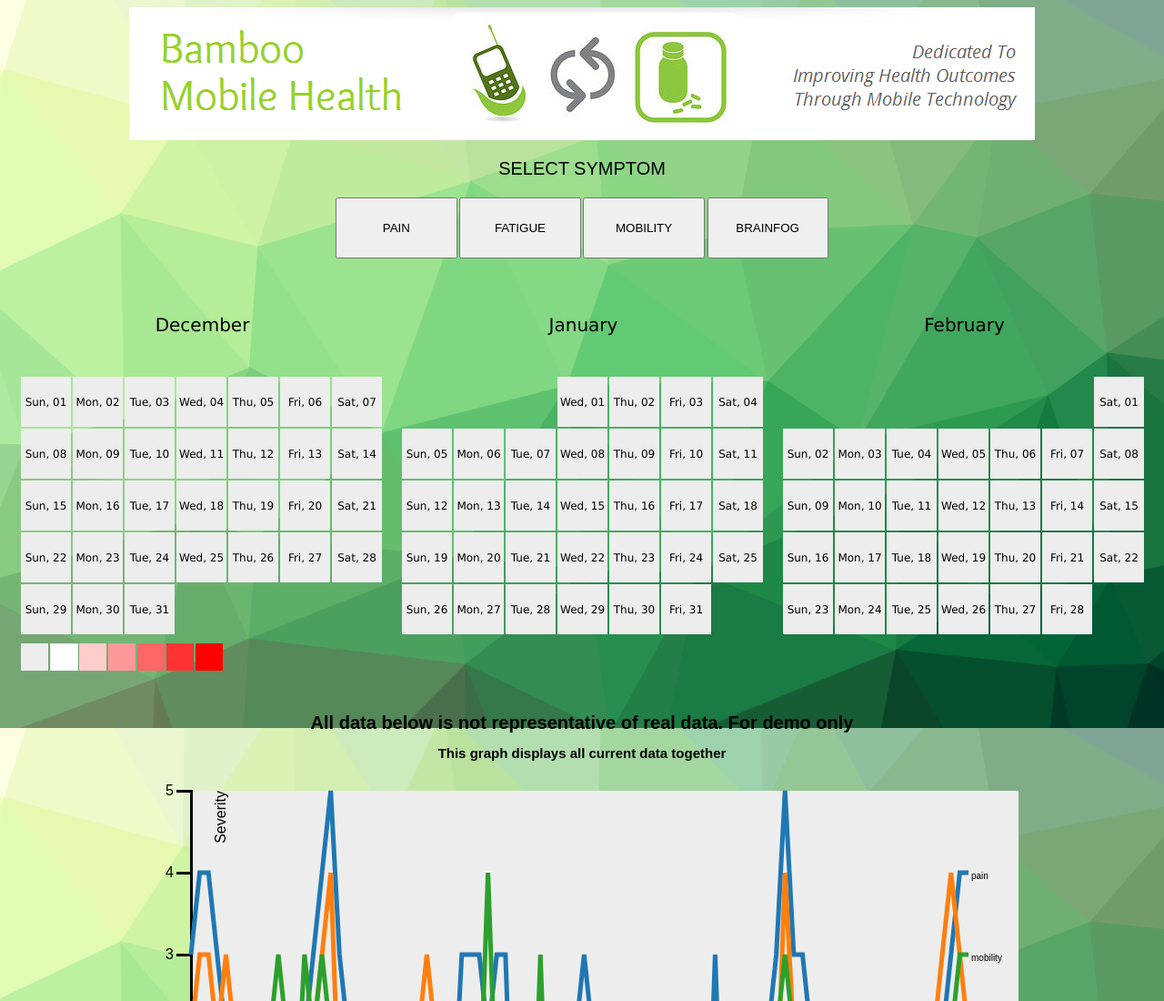
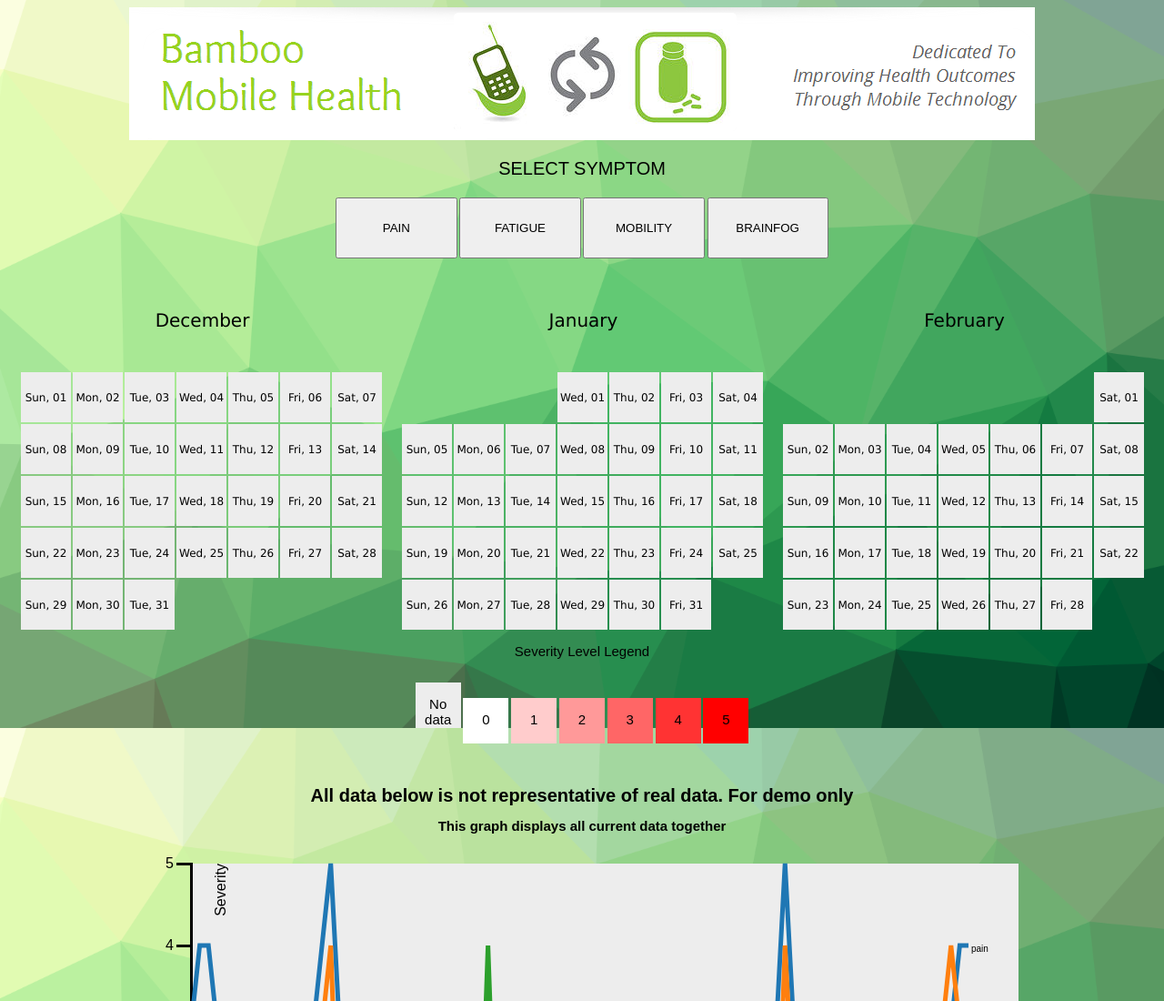
Before and after one commit to tapresle/tapresle.github.io, a plain HTML site: page index.html in a window 1280 px wide. Shown: the top 1100 px of the page at 91% size. Drawn offline with nearby package versions, Linux system fonts and the light colour scheme.

Commit message:
changed the legend to my own and not linked to the calendar

```diff
--- a/cal-heatmap.css
+++ b/cal-heatmap.css
@@ -11,24 +11,80 @@
 }
 #title {
 	text-align: center;
-
-}
-
-#graphback {
-
 }
 
 p {
 	font-family: sans-serif;
+	font-size:1.5em;
+	color: #000000;
+}
+
+#select {
+	font-family: sans-serif;
 	font-size:2em;
 	color: #000000;
 }
+
 body {
   font: 10px sans-serif;
 }
+
 button {
 	width: 10em;
 	height: 5em;
+}
+
+#legend {
+
+}
+
+#empty {
+	width: 5em;
+	height: 5em;
+	background-color: #ededed;
+	display: inline-block;
+}
+
+#zero {
+	width: 5em;
+	height: 5em;
+	background-color: hsla(360, 100%, 100%, 1);
+	display: inline-block;
+}
+
+#one {
+	width: 5em;
+	height: 5em;
+	background-color: hsla(360, 100%, 90%, 1);
+	display: inline-block;
+}
+
+#two {
+	width: 5em;
+	height: 5em;
+	background-color: hsla(360, 100%, 80%, 1);
+	display: inline-block;
+}
+
+#three {
+	width: 5em;
+	height: 5em;
+	background-color: hsla(360, 100%, 70%, 1);
+	display: inline-block;
+}
+
+#four {
+	width: 5em;
+	height: 5em;
+	background-color: hsla(360, 100%, 60%, 1);
+	display: inline-block;
+}
+
+#five {
+	width: 5em;
+	height: 5em;
+	background-color: hsla(360, 100%, 50%, 1);
+	display: inline-block;
 }
 
 .cal-heatmap-container {
--- a/index.html
+++ b/index.html
@@ -1,17 +1,18 @@
 <html>
 <head>
    <meta http-equiv="Content-Type" content="text/html;charset=utf-8">
-   <title>My project</title>
+   <title>Bamboo Mobile Health Viz</title>
     <script src="d3.min.js" charset="utf-8"></script>
     <script type="text/javascript" src="cal-heatmap.min.js"></script>
 	<script src="//ajax.googleapis.com/ajax/libs/jquery/1.11.0/jquery.min.js"></script>
 	<link href="cal-heatmap.css" rel="stylesheet">
+	<link rel="shortcut icon" href="favicon.ico">
 
  </head>
  <body>
 
 	<div id="title"><a href="http://www.bamboomobilehealth.com" target="_blank"><img src="title.PNG"></a></div>
-	<p>SELECT SYMPTOM</p>
+	<p id="select">SELECT SYMPTOM</p>
 	<!-- This is old code, may be useful if more symptoms get added
 	<select onChange="displayViz(this) && location.reload()">
 		<option value="PAIN">PAIN</option>
@@ -66,7 +67,7 @@
 			} ,
 			itemName: ["level", "level"],
 			weekStartOnMonday: false,
-			displayLegend: true,
+			displayLegend: false,
 			legend: [-1,0,1, 2, 3,4], 	// Custom threshold for the scale
 			legendCellSize: 30
 		});
@@ -90,7 +91,7 @@
 				} ,
 				itemName: ["level", "level"],
 				weekStartOnMonday: false,
-				displayLegend: true,
+				displayLegend: false,
 				legend: [-1,0,1, 2, 3,4], 	// Custom threshold for the scale
 				legendCellSize: 30
 			});
@@ -130,6 +131,15 @@
 			calendar.update("brainfog.json", false, calendar.RESET_ALL_ON_UPDATE);
 		}
 	</script>
+	<div id="legend"><p>Severity Level Legend</p> <br/>
+	<div id="empty"><p>No data</p></div>
+	<div id="zero"><p>0</p></div>
+	<div id="one"><p>1</p></div>
+	<div id="two"><p>2</p></div>
+	<div id="three"><p>3</p></div>
+	<div id="four"><p>4</p></div>
+	<div id="five"><p>5</p></div>
+	</div>
 	<br />
 	<br />
 	<br />
```
Also changed, not shown: favicon.ico (added).
